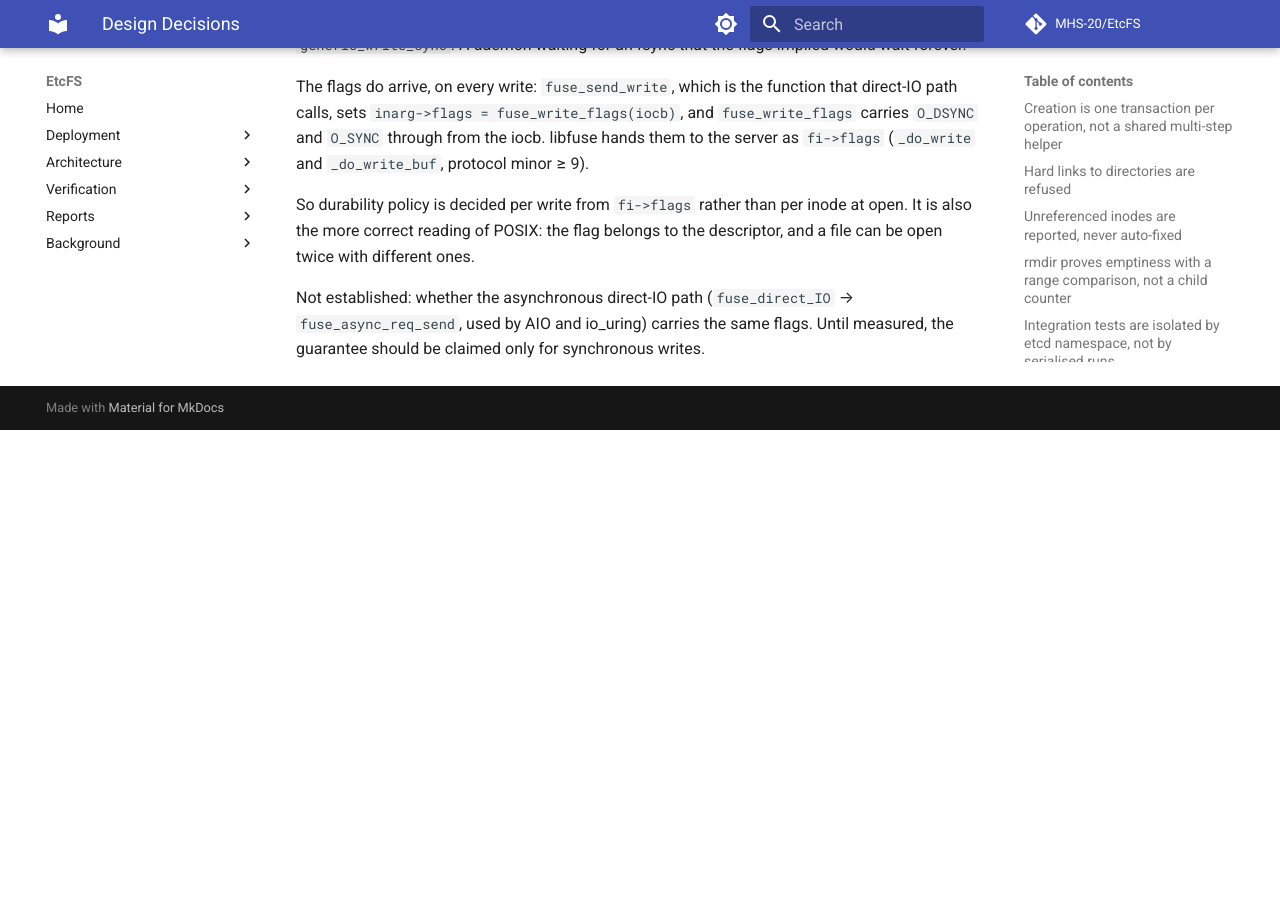
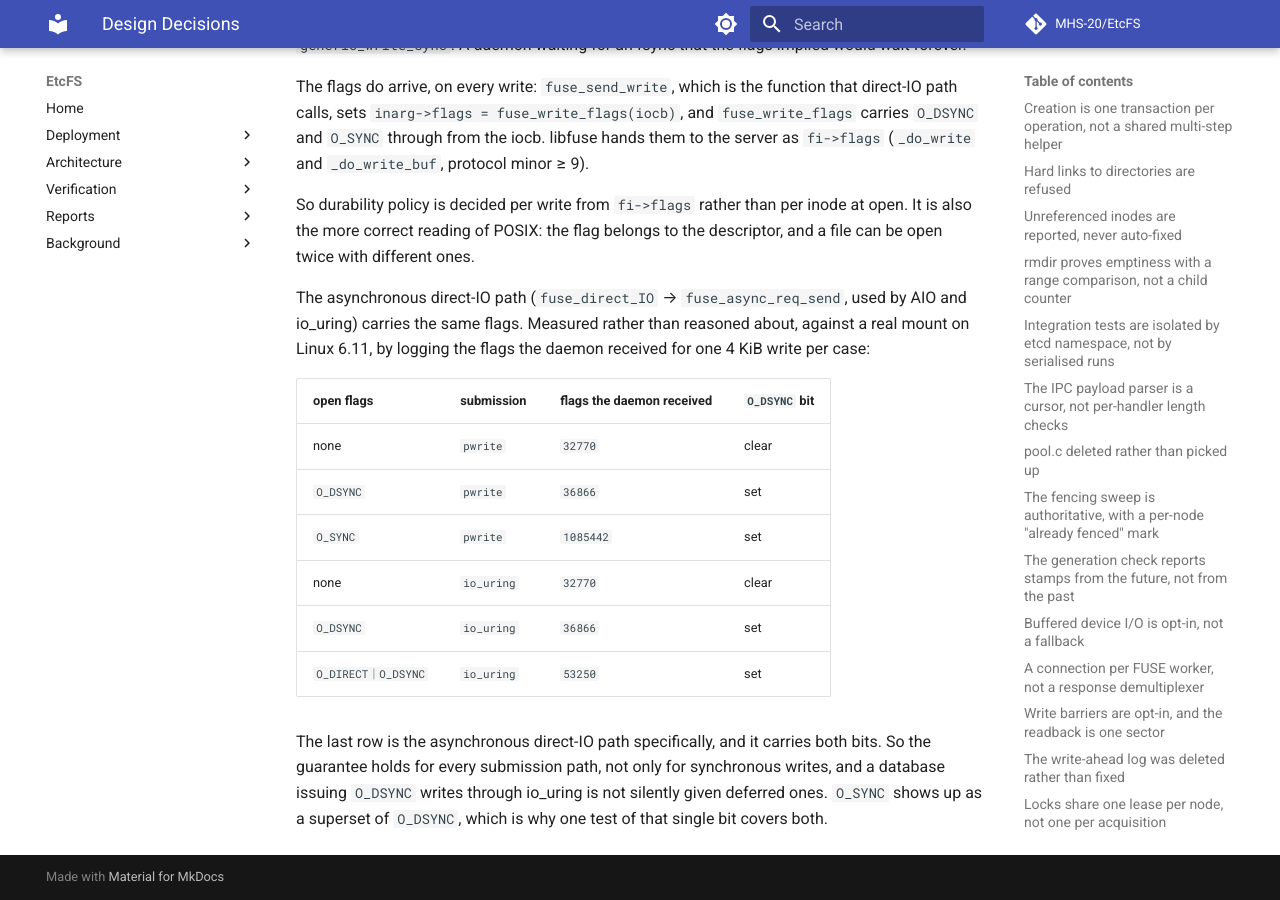
Before and after one commit to MHS-20/EtcFS, an MkDocs documentation site: the page built from docs/design-decisions.md, in a window 1280 px wide and 900 px high, scrolled down 8642 px. Built offline with MkDocs 1.6.1 and Material for MkDocs 9.7.7, drawn with Linux system fonts in a browser that asks for light colours; comment, search, counter and statistics services are not loaded; before the commit the page ends 9072 px from its top, so only the background shows below that.

Commit message:
docs: established that every write submission path carries the synchronous open flags

```diff
--- a/docs/design-decisions.md
+++ b/docs/design-decisions.md
@@ -371,6 +371,22 @@ So durability policy is decided per write from `fi->flags` rather than per
 inode at open. It is also the more correct reading of POSIX: the flag belongs
 to the descriptor, and a file can be open twice with different ones.
 
-Not established: whether the asynchronous direct-IO path (`fuse_direct_IO` →
-`fuse_async_req_send`, used by AIO and io_uring) carries the same flags. Until
-measured, the guarantee should be claimed only for synchronous writes.
+The asynchronous direct-IO path (`fuse_direct_IO` → `fuse_async_req_send`, used
+by AIO and io_uring) carries the same flags. Measured rather than reasoned
+about, against a real mount on Linux 6.11, by logging the flags the daemon
+received for one 4 KiB write per case:
+
+| open flags | submission | flags the daemon received | `O_DSYNC` bit |
+|---|---|---|---|
+| none | `pwrite` | `32770` | clear |
+| `O_DSYNC` | `pwrite` | `36866` | set |
+| `O_SYNC` | `pwrite` | `1085442` | set |
+| none | `io_uring` | `32770` | clear |
+| `O_DSYNC` | `io_uring` | `36866` | set |
+| `O_DIRECT｜O_DSYNC` | `io_uring` | `53250` | set |
+
+The last row is the asynchronous direct-IO path specifically, and it carries
+both bits. So the guarantee holds for every submission path, not only for
+synchronous writes, and a database issuing `O_DSYNC` writes through io_uring is
+not silently given deferred ones. `O_SYNC` shows up as a superset of `O_DSYNC`,
+which is why one test of that single bit covers both.
```
Also changed, not shown: docs/architecture/consistency/consistency-and-durability-model.md (+4 -3 lines).
